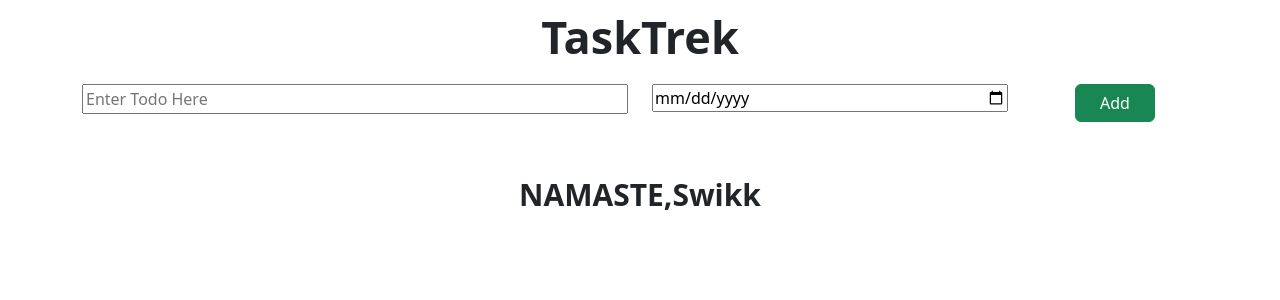
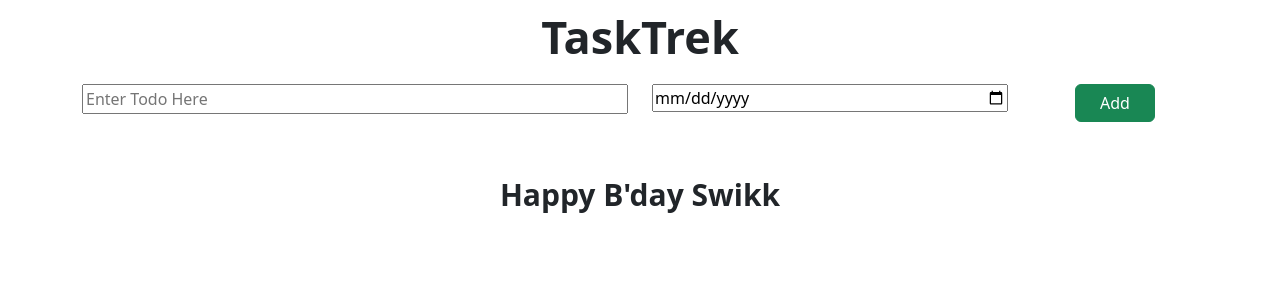
Before and after one commit to geekyarya/TaskTrek, a React (Vite) app: page / in a window 1280 px wide. Shown: the top 300 px of the page. Built offline with nearby package versions, Linux system fonts and the light colour scheme.

Commit message:
Update WelcomeMessage.jsx

```diff
--- a/src/components/WelcomeMessage.jsx
+++ b/src/components/WelcomeMessage.jsx
@@ -1,7 +1,7 @@
 import styles from "./WelcomeMessage.module.css";
 
 const WelcomeMessage = () => {
-  return <p className={styles.welcome}>NAMASTE,Swikk</p>;
+  return <p className={styles.welcome}>Happy B'day Swikk</p>;
 };
 
 export default WelcomeMessage;
```
